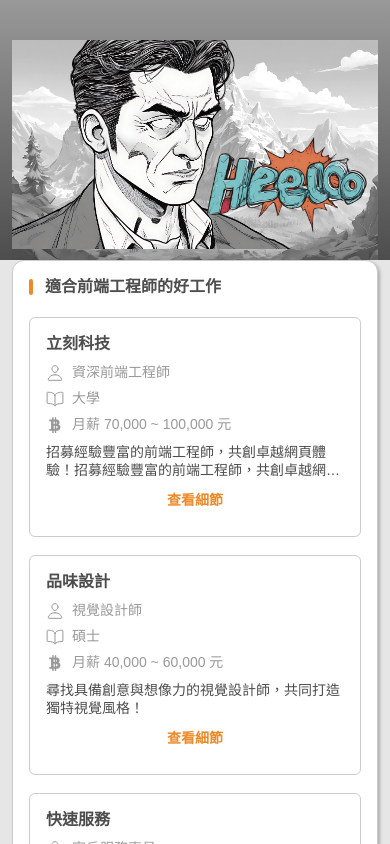
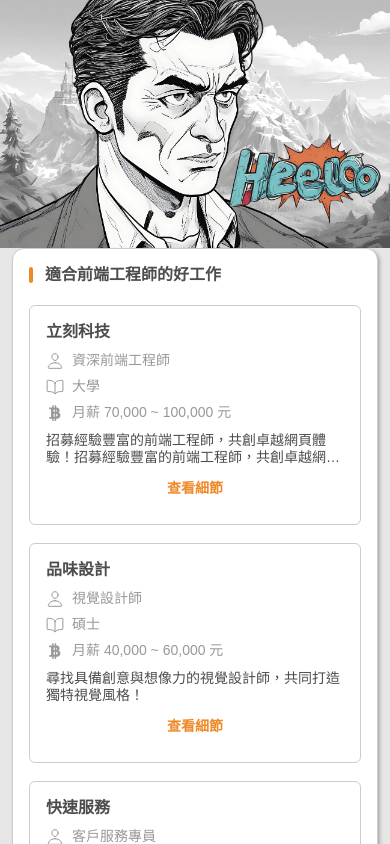
Before and after one commit to zooroy/web-frontend-exam, a Next.js app: page / in a window 390 px wide. Shown: the top 844 px of the page. Built offline with nearby package versions, Linux system fonts and the light colour scheme; a web font is replaced by a local one.

Commit message:
fix(hero): stabilize responsive hero layout and eye scaling

```diff
--- a/components/common/HeroSection.tsx
+++ b/components/common/HeroSection.tsx
@@ -49,8 +49,9 @@ export function HeroSection({ logoSrc }: HeroSectionProps) {
 
   return (
     <section className="relative overflow-hidden bg-[linear-gradient(180deg,var(--color-gray-700)_0%,var(--color-gray-1000)_100%)]">
-      <div className="mx-auto flex min-h-[260px] max-w-[1440px] items-end px-3 pt-4 sm:min-h-[823px] sm:px-0 sm:pt-0">
-        <div className="relative h-[220px] w-full sm:h-[823px]">
+      <div className="mx-auto flex max-w-[1440px] items-end px-0 pt-0">
+        <div className="relative aspect-[375/238] w-full sm:aspect-[1440/823]">
+          {/* 背景 */}
           <Image
             src="/hero-section/Background-01.png"
             alt="Hero background"
@@ -59,17 +60,19 @@ export function HeroSection({ logoSrc }: HeroSectionProps) {
             className="object-cover"
             sizes="100vw"
           />
-          <div className="absolute inset-y-0 left-0 w-[76.18%]">
+          {/* 人物 */}
+          <div className="absolute inset-y-0 left-0 w-full">
             <div className="relative h-full w-full">
               <Image
                 src="/hero-section/Character-01-White.png"
                 alt="Hero portrait highlight"
                 fill
                 priority
-                className="object-contain object-left-top"
+                className="object-left-bottom object-contain"
                 sizes="(min-width: 640px) 1097px, 100vw"
               />
-              <div className="absolute top-[37.4%] left-[52.96%] hidden sm:block">
+              {/* left eye */}
+              <div className="absolute top-[37%] left-[43.8%] w-[3.7%] sm:left-[39%]">
                 <motion.div
                   animate={
                     shouldReduceMotion
@@ -77,17 +80,19 @@ export function HeroSection({ logoSrc }: HeroSectionProps) {
                       : { x: eyeOffset.x, y: eyeOffset.y }
                   }
                   transition={{ duration: 0.18, ease: 'easeOut' }}
+                  className="w-full"
                 >
                   <Image
                     src="/hero-section/LeftEye-01.png"
                     alt=""
                     width={41}
                     height={33}
-                    className="h-[33px] w-[41px]"
+                    className="h-auto w-full"
                   />
                 </motion.div>
               </div>
-              <div className="absolute top-[36.7%] left-[66.45%] hidden sm:block">
+              {/* right eye */}
+              <div className="absolute top-[36.4%] left-[56.1%] w-[3.3%] sm:left-[50.6%]">
                 <motion.div
                   animate={
                     shouldReduceMotion
@@ -95,13 +100,14 @@ export function HeroSection({ logoSrc }: HeroSectionProps) {
                       : { x: eyeOffset.x, y: eyeOffset.y }
                   }
                   transition={{ duration: 0.18, ease: 'easeOut' }}
+                  className="w-full"
                 >
                   <Image
                     src="/hero-section/RightEye-01.png"
                     alt=""
                     width={37}
                     height={30}
-                    className="h-[30px] w-[37px]"
+                    className="h-auto w-full"
                   />
                 </motion.div>
               </div>
@@ -110,11 +116,12 @@ export function HeroSection({ logoSrc }: HeroSectionProps) {
                 alt="Hero portrait"
                 fill
                 priority
-                className="object-contain object-left-top"
+                className="object-left-bottom object-contain"
                 sizes="(min-width: 640px) 1097px, 100vw"
               />
             </div>
           </div>
+          {/* logo */}
           <motion.div
             animate={shouldReduceMotion ? undefined : { scale: [1, 1.05, 1] }}
             transition={
@@ -126,7 +133,7 @@ export function HeroSection({ logoSrc }: HeroSectionProps) {
                     repeat: Number.POSITIVE_INFINITY,
                   }
             }
-            className="absolute right-[4%] bottom-[13%] w-[42%] max-w-[240px] sm:right-[3.4%] sm:bottom-[16.4%] sm:w-[37.5%] sm:max-w-[540px]"
+            className="absolute right-[3%] bottom-[10%] w-[37.5%] min-w-[137px] max-w-[200px] sm:right-[5.8%] sm:bottom-[16.4%] sm:max-w-[540px]"
           >
             <Image
               src={logoSrc}
```
